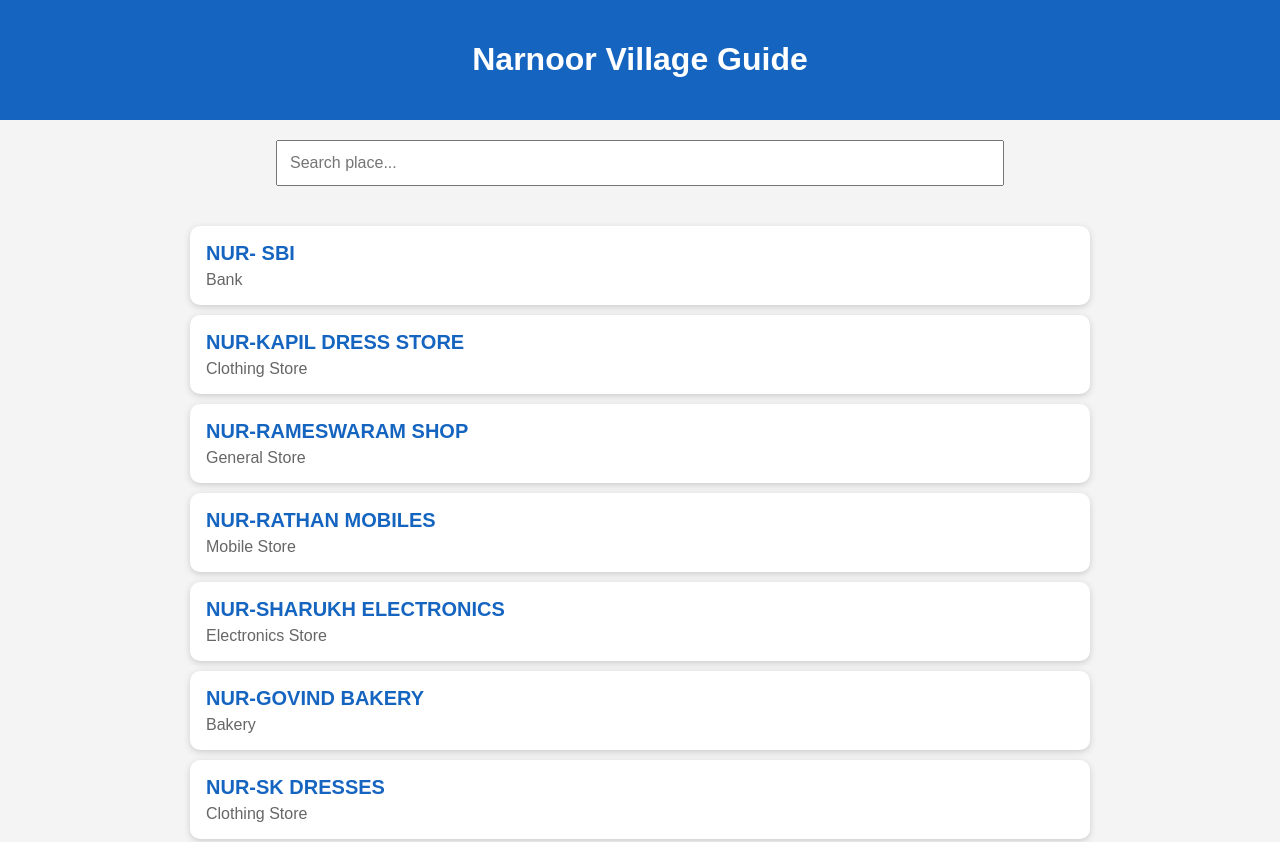
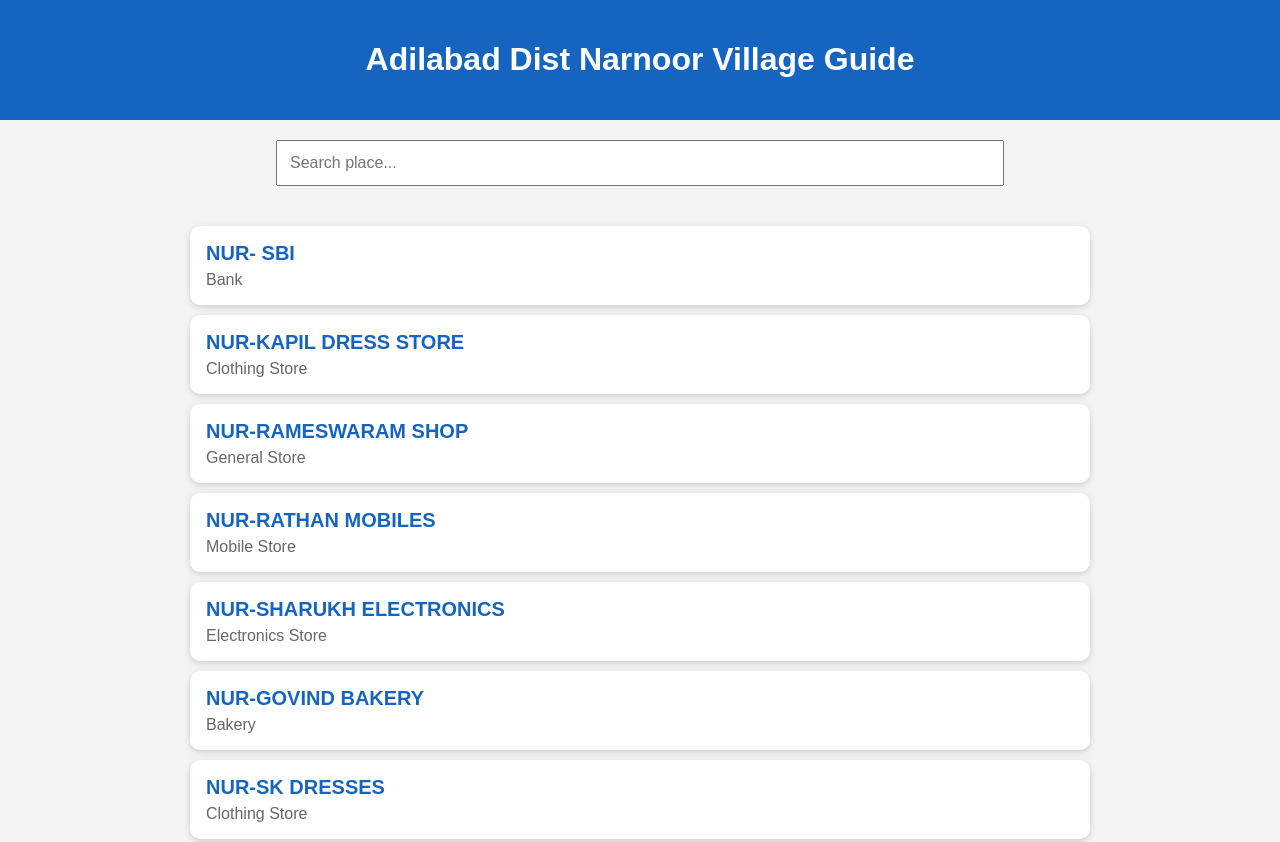
Before and after one commit to saralamarapaka/Narnoor-guide, a plain HTML site: page index.html in a window 1280 px wide. Shown: the top 842 px of the page. Drawn offline with Linux system fonts and the light colour scheme.

Commit message:
Update title in index.html for clarity

```diff
--- a/index.html
+++ b/index.html
@@ -1,6 +1,6 @@
 <!DOCTYPE html>
 <html><head><meta charset="UTF-8"><meta name="viewport" content="width=device-width,initial-scale=1">
-<title>Adilibad dist Narnoor Village Guide</title>
+<title> Narnoor Village Guide</title>
 <style>
 body{font-family:Arial;margin:0;background:#f4f4f4}
 header{background:#1565c0;color:#fff;padding:20px;text-align:center}
@@ -10,7 +10,7 @@
 .place a{font-size:20px;font-weight:bold;color:#1565c0;text-decoration:none}
 .cat{color:#666;margin-top:6px}
 </style></head><body>
-<header><h1>Narnoor Village Guide</h1></header>
+<header><h1> Adilabad Dist Narnoor Village Guide</h1></header>
 <input id="search" placeholder="Search place...">
 <div class="container">
 <div class="place"><a href="https://www.google.com/maps?q=19.50065,78.84709" target="_blank">NUR- SBI</a><div class="cat">Bank</div></div>
```
